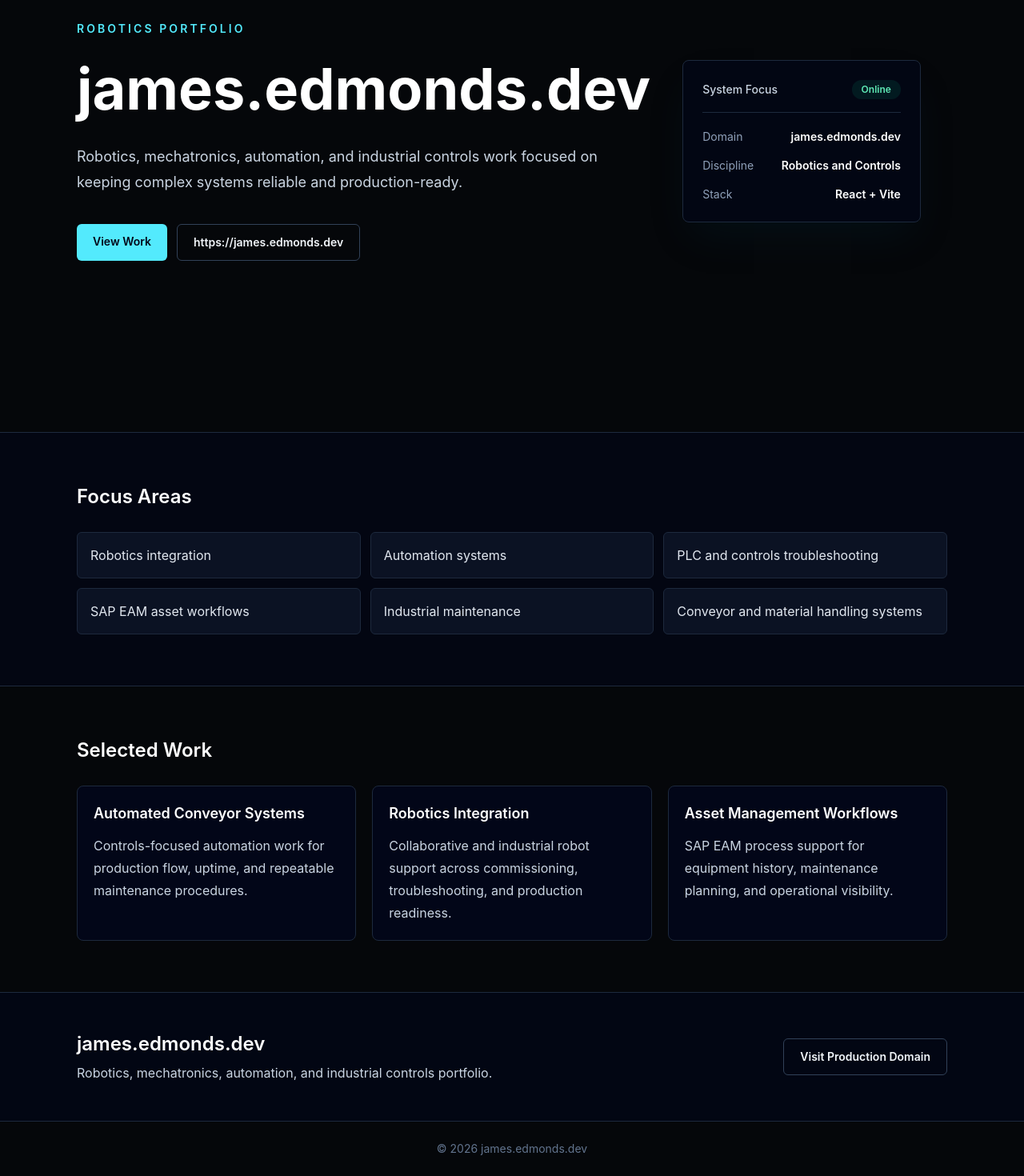
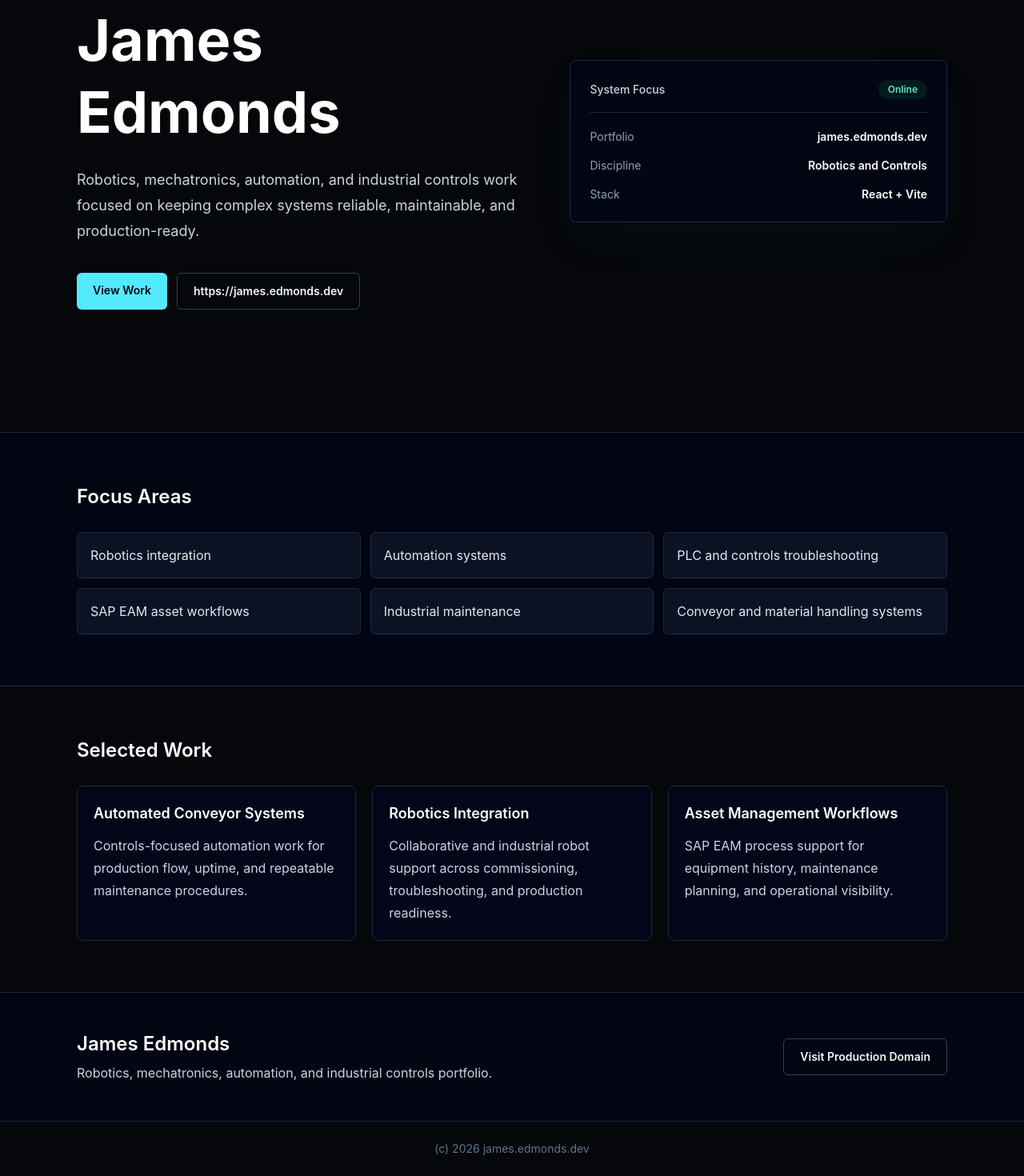
Before and after one commit to fzckdd6f4d-ops/jaesystems-site, a React (Vite) app: page / in a window 1280 px wide. Shown: the part 248-1718 px from the top of the page at 80% size. Built offline with nearby package versions, Linux system fonts and the light colour scheme.

Commit message:
Polish James Edmonds portfolio metadata

```diff
--- a/index.html
+++ b/index.html
@@ -6,17 +6,24 @@
     <meta name="viewport" content="width=device-width, initial-scale=1.0" />
     <meta
       name="description"
-      content="james.edmonds.dev is a robotics, mechatronics, automation, and industrial controls portfolio."
+      content="James Edmonds is a senior mechatronics and robotics technician focused on robotics, automation, industrial controls, maintenance, and troubleshooting."
     />
     <link rel="canonical" href="https://james.edmonds.dev/" />
-    <meta property="og:title" content="james.edmonds.dev" />
+    <meta property="og:title" content="James Edmonds | Senior Mechatronics & Robotics Technician" />
     <meta
       property="og:description"
-      content="Robotics, mechatronics, automation, and industrial controls portfolio."
+      content="Robotics, mechatronics, automation, and industrial controls portfolio for James Edmonds."
     />
     <meta property="og:url" content="https://james.edmonds.dev/" />
     <meta property="og:type" content="website" />
-    <title>james.edmonds.dev</title>
+    <meta property="og:site_name" content="james.edmonds.dev" />
+    <meta name="twitter:card" content="summary" />
+    <meta name="twitter:title" content="James Edmonds | Senior Mechatronics & Robotics Technician" />
+    <meta
+      name="twitter:description"
+      content="Robotics, mechatronics, automation, and industrial controls portfolio for James Edmonds."
+    />
+    <title>James Edmonds | Senior Mechatronics & Robotics Technician</title>
   </head>
   <body>
     <div id="root"></div>
--- a/src/App.jsx
+++ b/src/App.jsx
@@ -30,7 +30,7 @@ function App() {
     <div className="min-h-screen bg-[#05070a] text-slate-100">
       <header className="mx-auto flex w-full max-w-6xl items-center justify-between px-5 py-6 sm:px-8">
         <a href="/" className="text-lg font-semibold tracking-wide text-white">
-          james.edmonds.dev
+          James Edmonds
         </a>
         <nav aria-label="Primary navigation" className="flex items-center gap-5 text-sm text-slate-300">
           <a className="transition hover:text-white" href="#work">
@@ -49,13 +49,13 @@ function App() {
         <section className="mx-auto grid min-h-[calc(100svh-88px)] w-full max-w-6xl items-center gap-10 px-5 pb-14 pt-10 sm:px-8 lg:grid-cols-[1.1fr_0.9fr]">
           <div>
             <p className="mb-5 text-sm font-semibold uppercase tracking-[0.22em] text-cyan-300">
-              Robotics Portfolio
+              Senior Mechatronics & Robotics Technician
             </p>
             <h1 className="max-w-3xl text-5xl font-bold leading-tight text-white sm:text-6xl lg:text-7xl">
-              james.edmonds.dev
+              James Edmonds
             </h1>
             <p className="mt-6 max-w-2xl text-lg leading-8 text-slate-300">
-              Robotics, mechatronics, automation, and industrial controls work focused on keeping complex systems reliable and production-ready.
+              Robotics, mechatronics, automation, and industrial controls work focused on keeping complex systems reliable, maintainable, and production-ready.
             </p>
             <div className="mt-9 flex flex-wrap gap-3">
               <a
@@ -82,7 +82,7 @@ function App() {
             </div>
             <dl className="grid gap-4 text-sm">
               <div className="flex items-center justify-between gap-6">
-                <dt className="text-slate-400">Domain</dt>
+                <dt className="text-slate-400">Portfolio</dt>
                 <dd className="font-semibold text-white">james.edmonds.dev</dd>
               </div>
               <div className="flex items-center justify-between gap-6">
@@ -125,7 +125,7 @@ function App() {
         <section id="contact" className="border-t border-slate-800 bg-slate-950/70">
           <div className="mx-auto flex max-w-6xl flex-col gap-5 px-5 py-12 sm:px-8 md:flex-row md:items-center md:justify-between">
             <div>
-              <h2 className="text-2xl font-semibold text-white">james.edmonds.dev</h2>
+              <h2 className="text-2xl font-semibold text-white">James Edmonds</h2>
               <p className="mt-2 text-slate-300">
                 Robotics, mechatronics, automation, and industrial controls portfolio.
               </p>
@@ -141,7 +141,7 @@ function App() {
       </main>
 
       <footer className="border-t border-slate-800 px-5 py-6 text-center text-sm text-slate-500">
-        © {new Date().getFullYear()} james.edmonds.dev
+        (c) {new Date().getFullYear()} james.edmonds.dev
       </footer>
     </div>
   );
```
Also changed, not shown: 1 other file (tests, documents, lock files or other folders).
